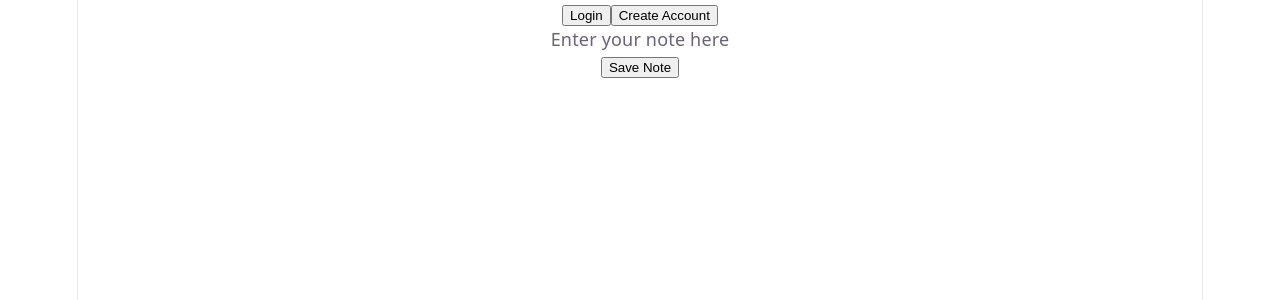
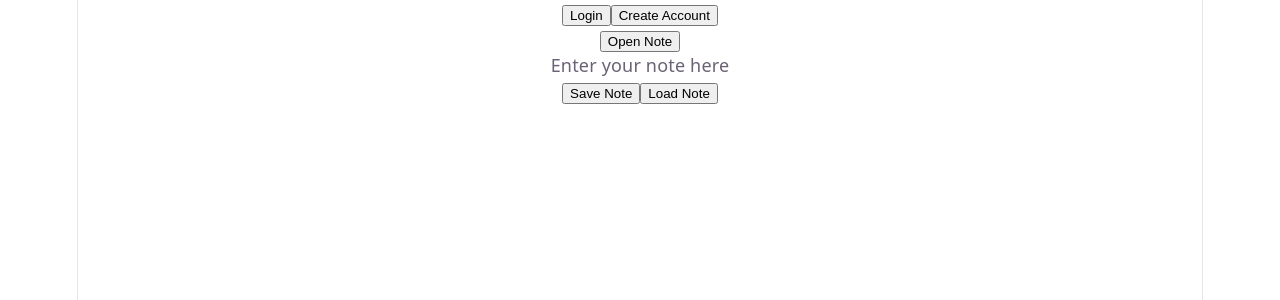
Before and after one commit to MichaelReape/NoteBook, a React (Vite) app in the folder frontend/: page / in a window 1280 px wide. Shown: the top 300 px of the page. Built offline with nearby package versions, Linux system fonts and the light colour scheme.

Commit message:
Added ability to load a list of notes into the dom, select one and load it in the text editor

```diff
--- a/frontend/src/App.tsx
+++ b/frontend/src/App.tsx
@@ -5,6 +5,7 @@ import Tiptap from "./components/Tiptap.tsx";
 import Modal from "./components/Modal.tsx";
 import RegisterForm from "./components/RegisterForm.tsx";
 import LoginForm from "./components/LoginForm.tsx";
+import NotesList from "./components/NotesList.tsx";
 
 function App() {
   const [email, setEmail] = useState("");
@@ -12,6 +13,7 @@ function App() {
   const [notes, setNotes] = useState<NoteDTO[]>([]);
   const [isCreateAccountOpen, setIsCreateAccountOpen] = useState(false);
   const [isLoginOpen, setIsLoginOpen] = useState(false);
+  const [selectedNote, setSelectedNote] = useState<NoteDTO | null>(null);
 
   const toggleCreateAccountModal = () => {
     setIsCreateAccountOpen(!isCreateAccountOpen);
@@ -39,12 +41,12 @@ function App() {
       console.log(error);
     }
   };
-  const getAllNotes = async () => {
+  const getAllNotes = async (id: string) => {
     try {
-      console.log("Getting all notes for ", email);
+      // console.log("Getting all notes for ", email);
       // need to change this in the backend so that the userId is pulled from the session instead of being passed in the request body, for security reasons
       const response = await fetch(
-        `http://localhost:8080/api/notes/user/${userId}`,
+        `http://localhost:8080/api/notes/user/${id}`,
         {
           method: "GET",
           headers: { "Content-Type": "application/json" },
@@ -92,6 +94,7 @@ function App() {
           <LoginForm
             onLoginSuccess={(id, email) => {
               setUserId(id);
+              getAllNotes(id);
               setEmail(email);
               setIsLoginOpen(false);
             }}
@@ -101,9 +104,16 @@ function App() {
       {email && <p>Welcome, {email}!</p>}
       {userId && <button onClick={logout}>Logout</button>}
 
-      {userId && <button onClick={getAllNotes}>Notes</button>}
+      <NotesList
+        notes={notes}
+        onOpen={(note) => {
+          setSelectedNote(note);
+        }}
+      />
+      {/* {userId && <button onClick={getAllNotes(userId)}>Notes</button>} */}
       <div className="card">
-        <Tiptap userId={userId} />
+        {/* here need to add logic that if the note is set to something and load note pressed then set content to it */}
+        <Tiptap userId={userId} loadedNote={selectedNote} />
       </div>
     </div>
   );
--- /dev/null
+++ b/frontend/src/components/NotesList.tsx
@@ -0,0 +1,36 @@
+import type { NoteDTO } from "../types/note";
+import { useState } from "react";
+
+type NotesListProps = {
+  onOpen: (note: NoteDTO) => void;
+  notes: NoteDTO[];
+};
+
+const NotesList = ({ onOpen, notes }: NotesListProps) => {
+  const [selectedNote, setSelectedNote] = useState<NoteDTO | null>(null);
+
+  // need to display a list of notes from the notes prop, when one is seleceted then onOpen passes it back to app.tsx to be loaded into the editor
+
+  return (
+    <div>
+      {notes.map((note) => (
+        <div
+          key={note.noteId}
+          onClick={() => setSelectedNote(note)}
+          style={{
+            backgroundColor:
+              selectedNote?.noteId === note.noteId ? "#ddd" : "transparent",
+            cursor: "pointer",
+          }}
+        >
+          <h3>{note.note}</h3>
+        </div>
+      ))}
+      <button onClick={() => selectedNote && onOpen(selectedNote)}>
+        Open Note
+      </button>
+    </div>
+  );
+};
+
+export default NotesList;
--- a/frontend/src/components/Tiptap.tsx
+++ b/frontend/src/components/Tiptap.tsx
@@ -5,7 +5,13 @@ import StarterKit from "@tiptap/starter-kit";
 import type { NoteDTO } from "../types/note.ts";
 import { useState } from "react";
 
-const Tiptap = ({ userId }: { userId: String }) => {
+const Tiptap = ({
+  userId,
+  loadedNote,
+}: {
+  userId: String;
+  loadedNote: NoteDTO | null;
+}) => {
   const editor = useEditor({
     extensions: [StarterKit], // define your extension array
     content: "<p>Enter your note here</p>", // initial content
@@ -21,7 +27,6 @@ const Tiptap = ({ userId }: { userId: String }) => {
         headers: { "Content-Type": "application/json" },
         credentials: "include",
         body: JSON.stringify({
-          // userId: userId,
           note: content,
         }),
       });
@@ -32,13 +37,20 @@ const Tiptap = ({ userId }: { userId: String }) => {
       console.log(error);
     }
   };
-
+  const loadNote = () => {
+    if (loadedNote?.note) {
+      editor.commands.setContent(loadedNote.note);
+    }
+    console.log("note loaded");
+  };
   return (
     <>
       <EditorContent editor={editor} />
       <FloatingMenu editor={editor}></FloatingMenu>
+      {/* add bubble menu for formatting options like bold, italic */}
       <BubbleMenu editor={editor}>This is the bubble menu</BubbleMenu>
       <button onClick={saveNote}>Save Note</button>
+      <button onClick={loadNote}> Load Note</button>
     </>
   );
 };
```
